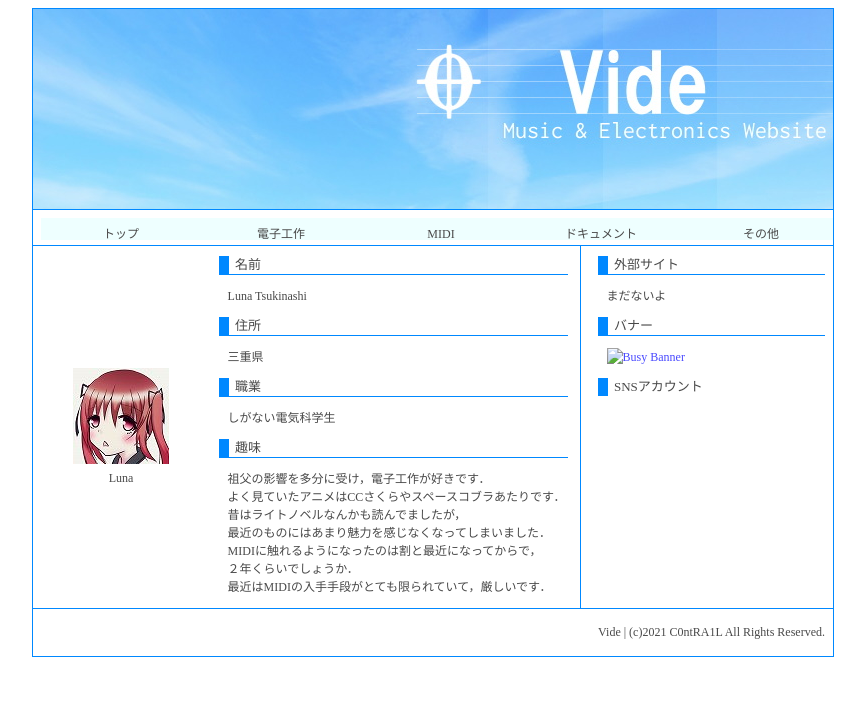
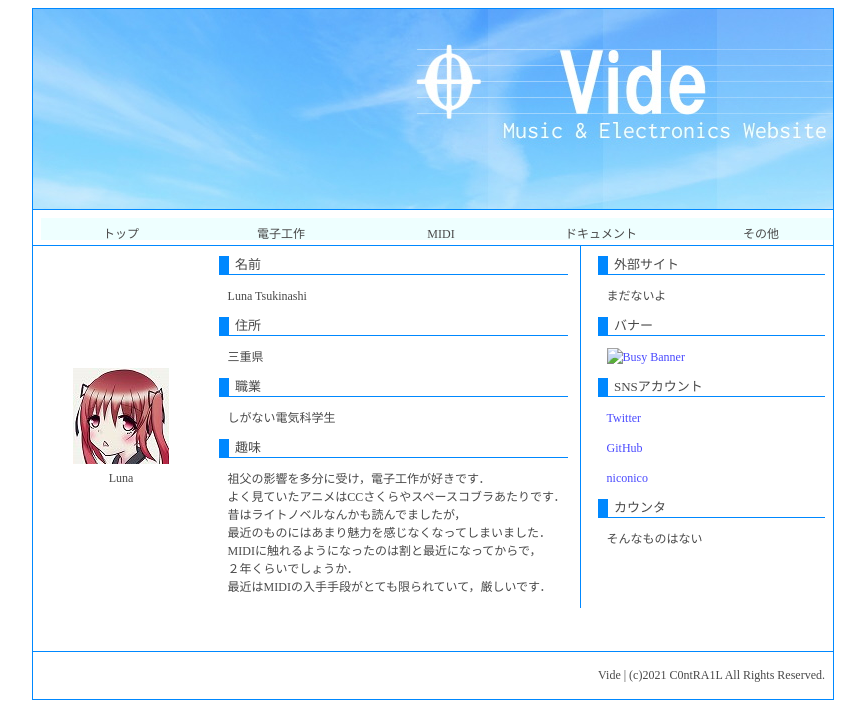
Before and after one commit to Xi80/Vide, a plain HTML site: page other/introduction.html in a window 1280 px wide. Shown: the whole page, without its empty margins (207-1072 px from the left). Drawn offline with Linux system fonts and the light colour scheme.

Commit message:
サイドメニューにゃうううう

```diff
--- a/other/introduction.html
+++ b/other/introduction.html
@@ -50,7 +50,7 @@
             </div>
 
             <div id="side">
-                <object type="text/html" data="../side.html" width="250"></object>
+                <object type="text/html" data="../side.html" width="250" height="400"></object>
             </div>
 
             <div id="footer">
```
